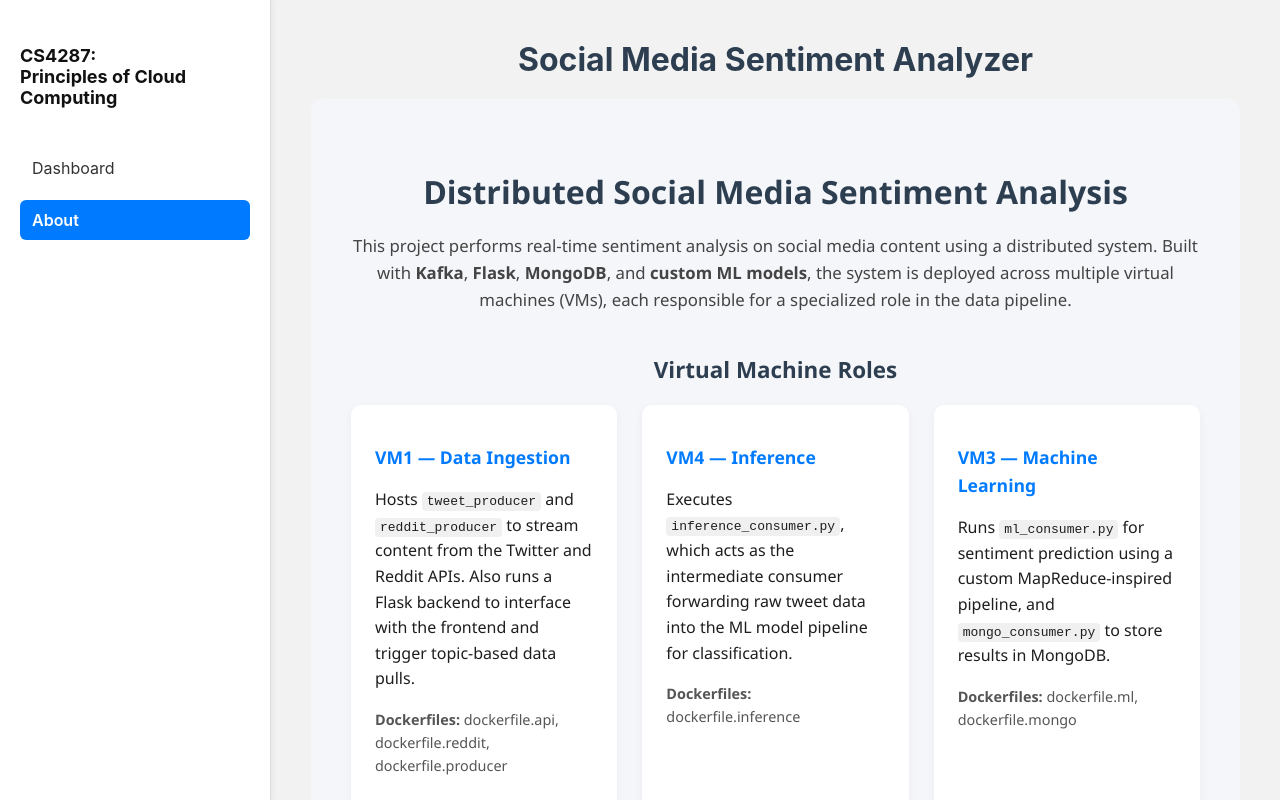
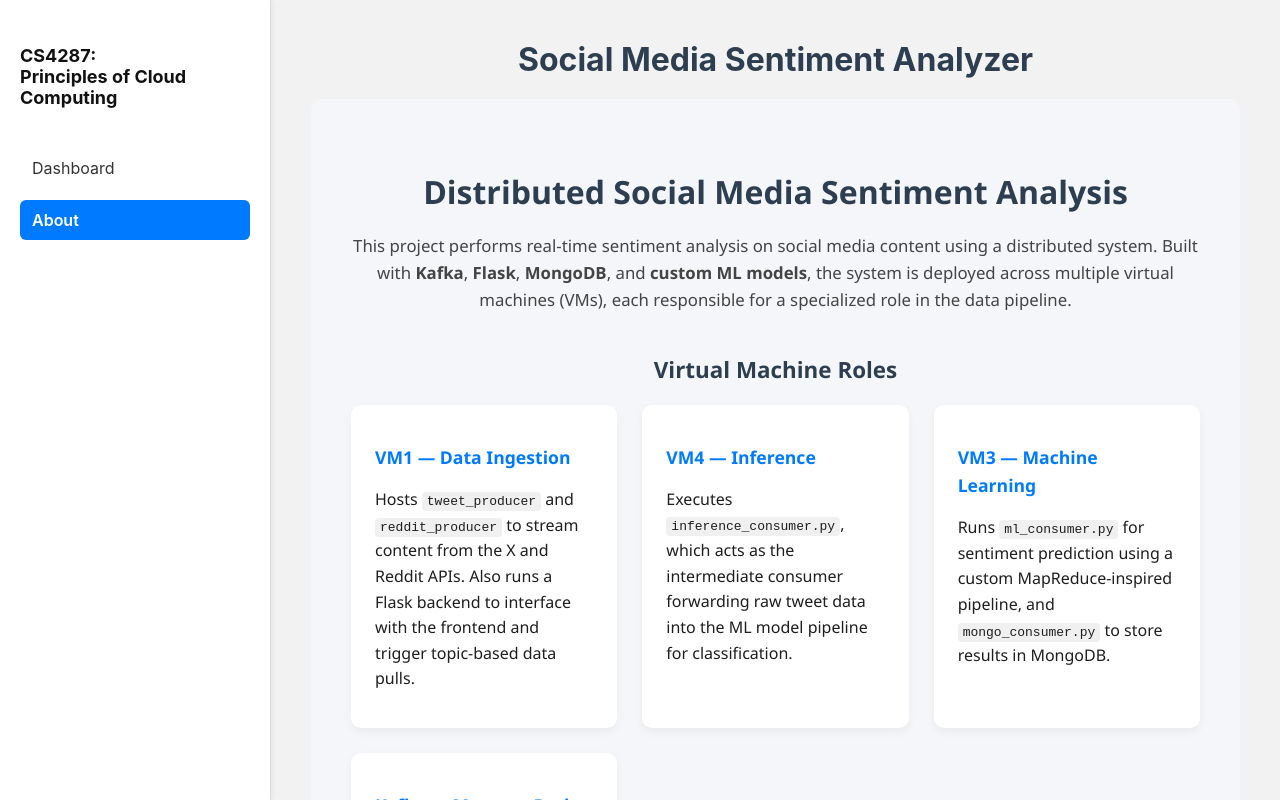
Before and after one commit to sawan-ahmed/social-media-sentiment-analysis, a React (Create React App) app in the folder client/: page /about in a window 1280 px wide. Built offline with nearby package versions, Linux system fonts and the light colour scheme.

Commit message:
working frontend

```diff
--- a/client/src/pages/AboutPage.js
+++ b/client/src/pages/AboutPage.js
@@ -16,10 +16,9 @@ const AboutPage = () => {
         <div className="vm-box">
           <h3>VM1 — Data Ingestion</h3>
           <p>
-            Hosts <code>tweet_producer</code> and <code>reddit_producer</code> to stream content from the Twitter and Reddit APIs.
+            Hosts <code>tweet_producer</code> and <code>reddit_producer</code> to stream content from the X and Reddit APIs.
             Also runs a Flask backend to interface with the frontend and trigger topic-based data pulls.
           </p>
-          <p className="docker-label"><strong>Dockerfiles:</strong> dockerfile.api, dockerfile.reddit, dockerfile.producer</p>
         </div>
 
         <div className="vm-box">
@@ -27,7 +26,6 @@ const AboutPage = () => {
           <p>
             Executes <code>inference_consumer.py</code>, which acts as the intermediate consumer forwarding raw tweet data into the ML model pipeline for classification.
           </p>
-          <p className="docker-label"><strong>Dockerfiles:</strong> dockerfile.inference</p>
         </div>
 
         <div className="vm-box">
@@ -35,7 +33,6 @@ const AboutPage = () => {
           <p>
             Runs <code>ml_consumer.py</code> for sentiment prediction using a custom MapReduce-inspired pipeline, and <code>mongo_consumer.py</code> to store results in MongoDB.
           </p>
-          <p className="docker-label"><strong>Dockerfiles:</strong> dockerfile.ml, dockerfile.mongo</p>
         </div>
 
         <div className="vm-box">
```
Also changed, not shown: 1 other file (tests, documents, lock files or other folders).
